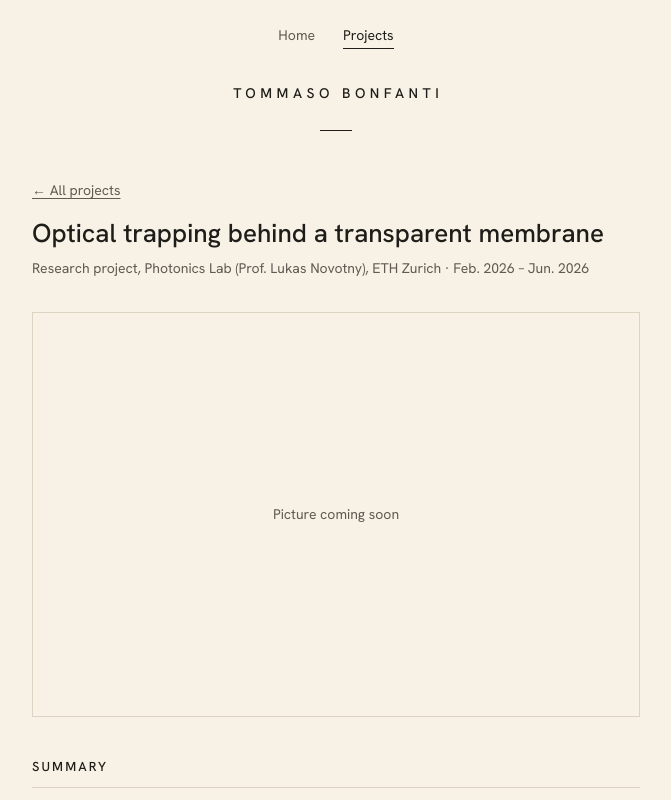
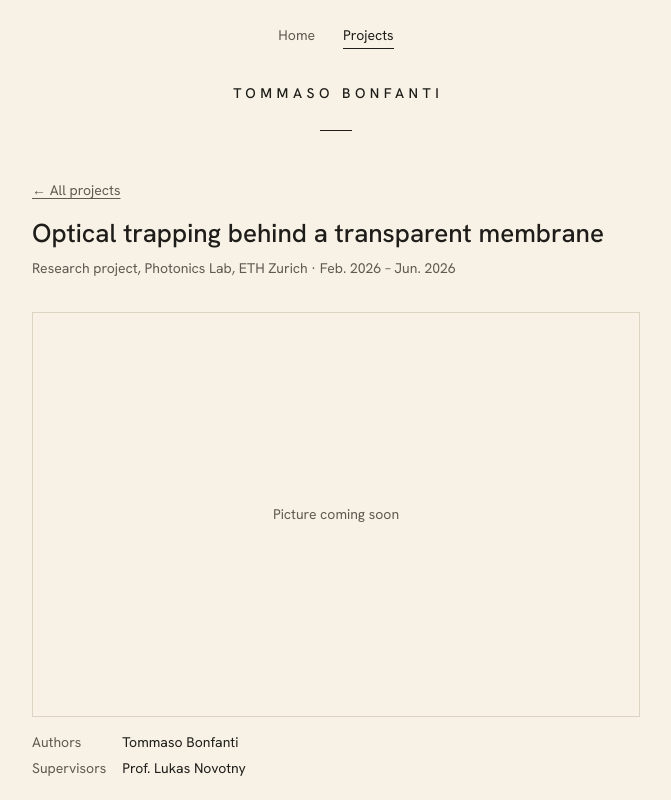
Before and after one commit to TommasoBonfanti/tommasobonfanti.github.io, a plain HTML site: page project-membrane.html in a window 1280 px wide. Shown: the top 800 px of the page, without its empty margins (304-975 px from the left). Drawn offline with Linux system fonts and the light colour scheme.

Commit message:
Project pages: authors and supervisors under the picture
Co-Authored-By: Claude Opus 5.5 <noreply@anthropic.com>

```diff
--- a/project-membrane.html
+++ b/project-membrane.html
@@ -37,7 +37,7 @@
     <p class="back"><a href="projects.html">← All projects</a></p>
 
     <h1>Optical trapping behind a transparent membrane</h1>
-    <p class="meta">Research project, Photonics Lab (Prof. Lukas Novotny), ETH Zurich · Feb. 2026 – Jun. 2026</p>
+    <p class="meta">Research project, Photonics Lab, ETH Zurich · Feb. 2026 – Jun. 2026</p>
 
     <!-- TODO: add a picture as assets/projects/membrane.jpg, then replace this
          placeholder div with:
@@ -45,6 +45,14 @@
     <figure class="project-figure">
       <div class="placeholder">Picture coming soon</div>
     </figure>
+
+    <!-- Credits: add more names separated by commas -->
+    <dl class="credits">
+      <dt>Authors</dt>
+      <dd>Tommaso Bonfanti</dd>
+      <dt>Supervisors</dt>
+      <dd>Prof. Lukas Novotny</dd>
+    </dl>
 
     <h2>Summary</h2>
     <!-- TODO: replace with the project abstract -->
--- a/style.css
+++ b/style.css
@@ -326,7 +326,19 @@ a:focus-visible {
   font-size: 14px;
   color: var(--muted);
 }
-.project-figure { margin: 2rem 0 2.5rem; }
+.project-figure { margin: 2rem 0 0; }
+
+/* Authors / Supervisors under the picture */
+.credits {
+  display: grid;
+  grid-template-columns: auto 1fr;
+  gap: 0.2rem 1rem;
+  margin: 0.9rem 0 0;
+  font-size: 14px;
+}
+.credits dt { color: var(--muted); }
+.credits dd { margin: 0; }
+.project-page h2 { margin-top: 2.5rem; }
 .project-figure img {
   width: 100%;
   height: auto;
```
Also changed, not shown: project-microlens.html (+10 -0 lines), projects.html (+1 -1 lines).
